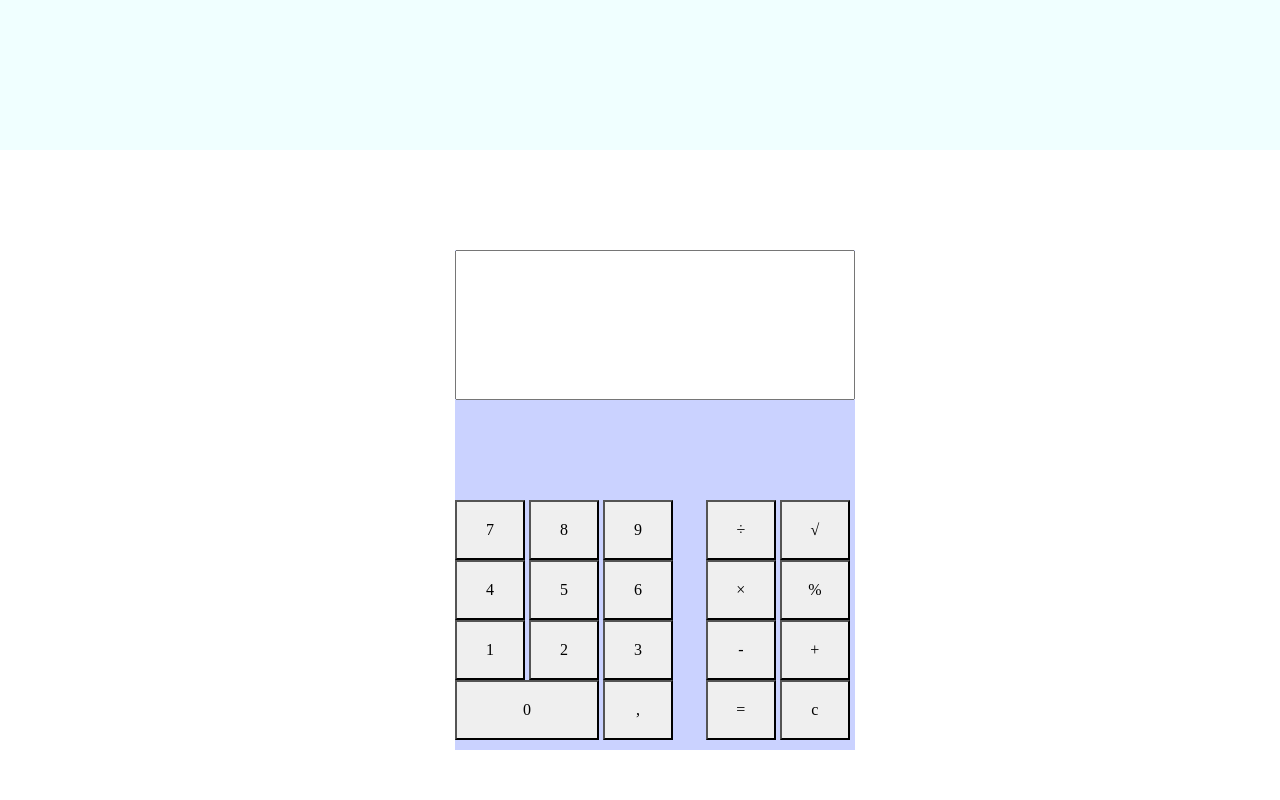
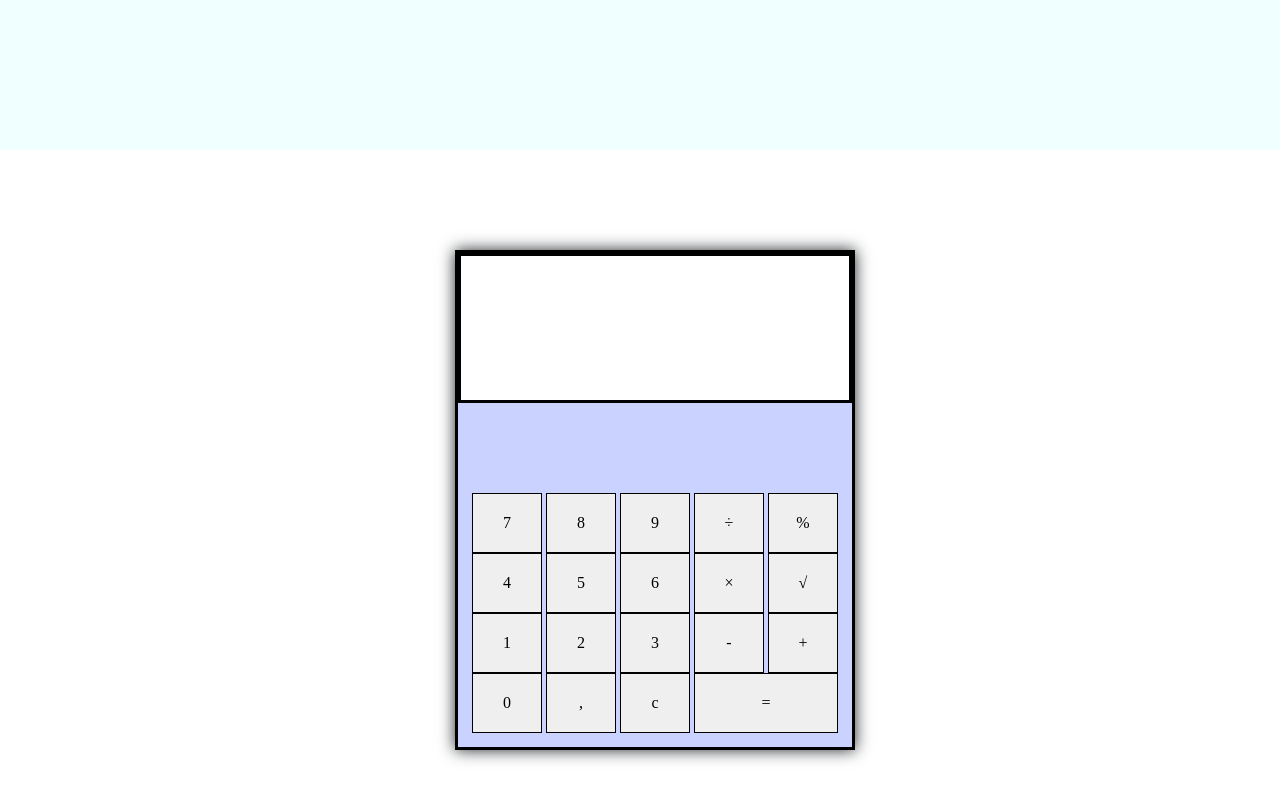
Before and after one commit to AstR0x/Calculator-V2.0, a plain HTML site: page index.html in a window 1280 px wide. Drawn offline with nearby package versions, Linux system fonts and the light colour scheme.

Commit message:
21:10:18

```diff
--- a/css/style.css
+++ b/css/style.css
@@ -16,24 +16,31 @@ header {
     height: 500px;
     width: 400px;
     background-color: rgba(84,109,255,0.31);
+    border: 3px black solid;
+    box-shadow: 0 0 15px;
 }
 
-.display_input {
+.display__input {
     height: 150px;
     width: 100%;
-}
-
-.number-block__button, .operations-block__button {
-    height: 60px;
-    width: 70px;
-}
-
-.number-block__button_double {
-    width: 144px;
-    height: 60px;
+    font-size: 70px;
+    padding: 5px;
+    border: 3px black solid;
 }
 
 .button-block {
-    /*margin: 0 0 0 0;*/
-    margin-top: 100px;
+    margin-left: 14px;
+    margin-top: 90px;
 }
+
+.button-block__button, .button-block__clear {
+    height: 60px;
+    width: 70px;
+    border: 1px black solid;
+}
+
+.button-block__equal {
+    height: 60px;
+    width: 144px;
+    border: 1px black solid;
+}
--- a/index.html
+++ b/index.html
@@ -10,58 +10,45 @@
 <body>
     <header>
         <div class="container">
-
         </div>
-
     </header>
     <section class="main">
         <div class="container">
             <div class="calculator-block">
-                <div class="display">
-                    <input class="display_input" type="text">
-                </div>
-                <div class="button-block row">
-                    <div class="number-block col-md-7">
+                <form action="">
+                    <div class="display">
+                        <input maxlength="11" class="display__input" type="text">
+                    </div>
+                    <div class="button-block">
                         <div>
-                            <button class="number-block__button">7</button>
-                            <button class="number-block__button">8</button>
-                            <button class="number-block__button">9</button>
+                            <button type="button" value="7" class="button-block__button"></button>
+                            <button type="button" value="8" class="button-block__button"></button>
+                            <button type="button" value="9" class="button-block__button"></button>
+                            <button type="button" value="&#247;" class="button-block__button"></button>
+                            <button type="button" value="%" class="button-block__button"></button>
                         </div>
                         <div>
-                            <button class="number-block__button">4</button>
-                            <button class="number-block__button">5</button>
-                            <button class="number-block__button">6</button>
+                            <button type="button" value="4" class="button-block__button"></button>
+                            <button type="button" value="5" class="button-block__button"></button>
+                            <button type="button" value="6" class="button-block__button"></button>
+                            <button type="button" value="&#215;" class="button-block__button"></button>
+                            <button type="button" value="&#8730;" class="button-block__button"></button>
                         </div>
                         <div>
-                            <button class="number-block__button">1</button>
-                            <button class="number-block__button">2</button>
-                            <button class="number-block__button">3</button>
+                            <button type="button" value="1" class="button-block__button"></button>
+                            <button type="button" value="2" class="button-block__button"></button>
+                            <button type="button" value="3" class="button-block__button"></button>
+                            <button type="button" value="-" class="button-block__button"></button>
+                            <button type="button" value="+" class="button-block__button"></button>
                         </div>
                         <div>
-                            <button class="number-block__button_double">0</button>
-                            <button class="number-block__button">,</button>
+                            <button type="button" value="0" class="button-block__button"></button>
+                            <button type="button" value="," class="button-block__button"></button>
+                            <button type="button" value="c" class="button-block__clear"></button>
+                            <button type="button" value="=" class="button-block__equal" id="da"></button>
                         </div>
                     </div>
-                    <div class="operations-block col-md-5">
-                        <div>
-                            <button class="operations-block__button">&#247;</button>
-                            <button class="operations-block__button">&#8730;</button>
-                        </div>
-                        <div>
-                            <button class="operations-block__button">&#215;</button>
-                            <button class="operations-block__button">%</button>
-                        </div>
-                        <div>
-                            <button class="operations-block__button">-</button>
-                            <button class="operations-block__button">+</button>
-                        </div>
-                        <div>
-                            <button class="operations-block__button">=</button>
-                            <button class="operations-block__button">с</button>
-                        </div>
-                    </div>
-                </div>
-            </div>
+                </form>
             </div>
         </div>
     </section>
--- a/js/script.js
+++ b/js/script.js
@@ -1,8 +1,47 @@
-document.onload(function() {
-    $('#7').click(function () {
-        $('.display_input').value = '7';
-    });
-});
+$(document).ready(function() {
+    var display = $('.display__input');
+    var key = $('.button-block button');
+    var button = $('.button-block__button')
+    var clear = $('.button-block__clear');
+    var equal = $('.button-block__equal');
+    var operations = $('.operations-block__button');
 
-document.getElementsByClassName('button-block').innerHTML = "dadada";
-document.innerHTML = 'da';
+    key.each(function() {
+        var current = $(this).attr('value');
+        $(this).text(current);
+    })
+
+    button.click(function() {
+        display.val(display.val() + $(this).val());
+    })
+
+    clear.click(function() {
+        display.val('');
+    })
+
+    equal.click(function() {
+        display.val(eval(display.val()));
+    })
+
+
+
+
+
+
+
+
+
+
+
+
+
+
+
+
+
+
+
+
+
+
+})
```
